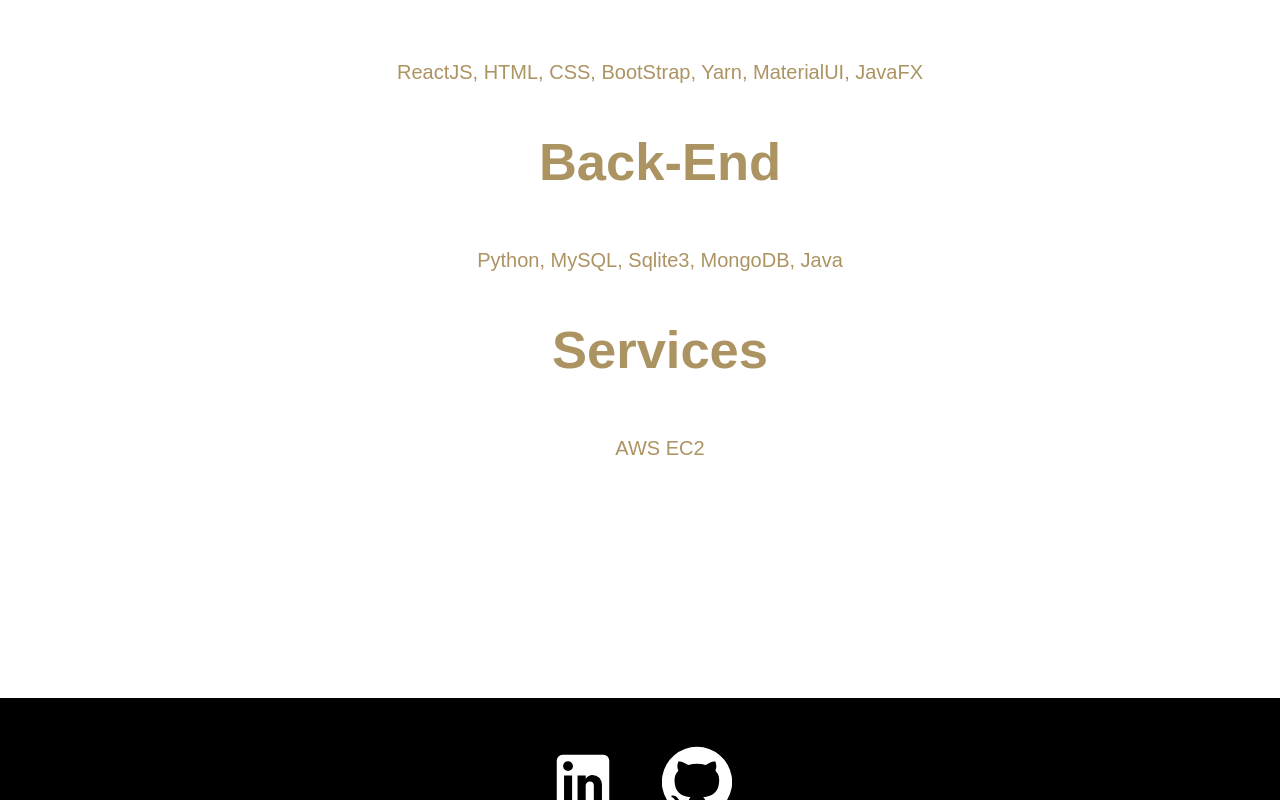
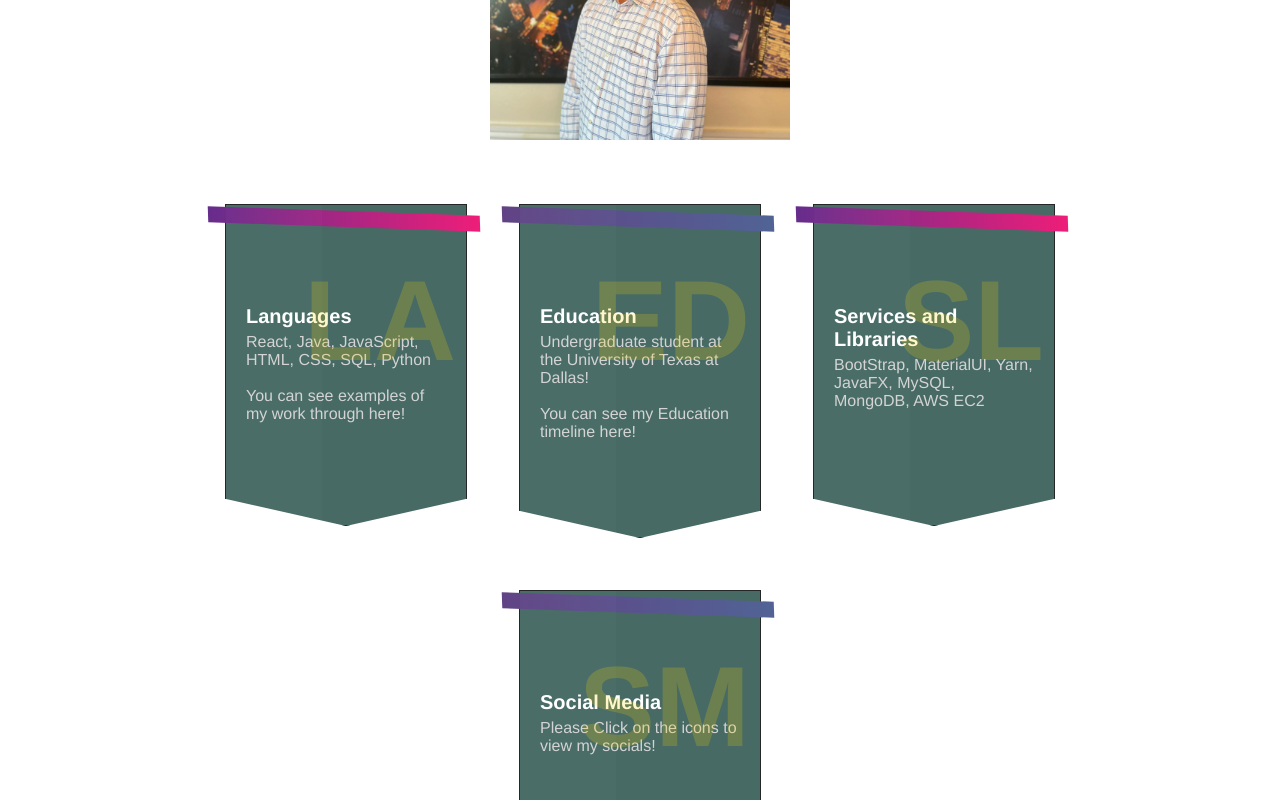
Before and after one commit to ShawnCustodio/profile, a React (Create React App) app: page / in a window 1280 px wide. Shown: the part 1000-1800 px from the top of the page. Built offline with nearby package versions, Linux system fonts and the light colour scheme.

Commit message:
additions

```diff
--- a/src/App.js
+++ b/src/App.js
@@ -1,5 +1,5 @@
 import './App.css';
-import {BrowserRouter as Router, Routes, Route} from 'react-router-dom';
+import {BrowserRouter as Router, Routes, Route, useLocation} from 'react-router-dom';
 import Home from './pages/Home';
 import Projects from './pages/Projects';
 import Experience from './pages/Experience';
@@ -9,14 +9,27 @@ import ProjectDisplay from './pages/ProjectDisplay';
 import Contact from './pages/Contact';
 import Mentorship from './pages/Mentorship';
 import MentorshipDisplay from './pages/MentorshipDisplay';
+import { useEffect } from 'react';
 
 
+function ScrollToTop() {
+  const { pathname } = useLocation();
+
+  useEffect(() => {
+    window.scrollTo(0, 0);
+  }, [pathname]);
+
+  return null;
+}
+
 function App() {
+
+
   return (
     <div className="App">
       <Router>
       <Navbar />
-
+      <ScrollToTop />
         <Routes>
 
           <Route path ="/" element={<Home/>}/>
--- a/src/components/Navbar.js
+++ b/src/components/Navbar.js
@@ -1,5 +1,5 @@
 import React, {useEffect, useState } from 'react';
-import {Link, useLocation} from 'react-router-dom';
+import {Link, Navigate, useLocation, useNavigate} from 'react-router-dom';
 import "../styles/NavBar.css";
 import ReorderIcon from '@material-ui/icons/Reorder';
 export default function NavBar () {
@@ -20,10 +20,16 @@ export default function NavBar () {
         </div>
         <div className="links">
             <Link to="/"> Home </Link>
+            {location.pathname === '/' ? (
+                <a href="#aboutMe"> About </a>
+            ) : (
+                <Link to="/"> About </Link>
+             )}
             <Link to="/projects"> Projects </Link>
             <Link to="/experience"> Experience</Link>
             <Link to="/mentorship"> Mentorship</Link>
-        </div>
+
+          </div>
     </div>
   )
 }
--- a/src/pages/Home.js
+++ b/src/pages/Home.js
@@ -4,6 +4,7 @@ import LinkedInIcon from '@material-ui/icons/LinkedIn';
 import GitHub from '@material-ui/icons/GitHub';
 import "../styles/Home.css"
 import { Link } from 'react-router-dom';
+import Me from '../assets/pictue.jpg';
 
 export default function Home() {
   const githubURL = "https://github.com/ShawnCustodio";
@@ -13,13 +14,24 @@ export default function Home() {
     textDecoration: 'none', // Remove the underline
   };
 
+  const scrollToSocial = () => {
+    const socialSection = document.getElementById('social');
+    if (socialSection) {
+      const targetScrollPosition = socialSection.offsetTop - 100;
+      window.scrollTo({ top: targetScrollPosition, behavior: 'smooth' });
+    }
+  };
+
   return (
+
     <div className="home">
+      <div id="social"></div>
       <div className="about">
         <h2> Shawn Custodio</h2>
         <div className="prompt">
-          <p> I am a computer science student at the University of Texas at Dallas. I have a passion for Data Analytics and Full Stack Development.</p>
-         <a href={linkedinURL} target="_blank" rel="noopener noreferrer" style={iconStyle}> <LinkedInIcon /> </a>
+          <p>| Student | Programmer | Mentor | </p>
+          <div id="social"></div>
+          <a href={linkedinURL} target="_blank" rel="noopener noreferrer" style={iconStyle}> <LinkedInIcon /> </a>
           <a href={githubURL} target="_blank" rel="noopener noreferrer" style={iconStyle}><GitHub /> </a>
           <Link to="/contact">
           <EmailIcon />
@@ -27,32 +39,55 @@ export default function Home() {
         </div>
 
       </div>
-      <div className="skills">
-      <h1> Skills </h1>
-      <ol className="list">
-        <li className="item">
-          <h2> Front-End</h2>
-          <span>
-            ReactJS, HTML, CSS, BootStrap,
-            Yarn, MaterialUI, JavaFX
-             </span>
-        </li>
-        <li className="item">
-          <h2> Back-End</h2>
-          <span>
-             Python, MySQL,
-             Sqlite3, MongoDB,
-             Java
-             </span>
-        </li>
-        <li className="item">
-          <h2> Services </h2>
-          <span>
-            AWS EC2
-            </span>
-        </li>
-      </ol>
+      <div id="aboutMe">
+      <img src={Me} height="300px" style={{marginTop: '40px'}}/>
+      <ul class="tilesWrap">
+	<li>
+		<h2>LA</h2>
+		<h3>Languages</h3>
+		<p>
+			React, Java, JavaScript, HTML, CSS, SQL, Python
+      <br/>
+      <br/>
+      You can see examples of my work through here!
+		</p>
+		<Link to="/projects"><button>Projects</button></Link>
+	</li>
+	<li>
+		<h2>ED</h2>
+		<h3>Education</h3>
+		<p>
+			Undergraduate student at the University of Texas at Dallas!
+      <br />
+      <br />
+      You can see my Education timeline here!
+		</p>
+		<Link to="/experience"><button>Education</button> </Link>
+	</li>
+	<li>
+		<h2>SL</h2>
+		<h3>Services and Libraries</h3>
+		<p>
+
+      BootStrap, MaterialUI, Yarn, JavaFX, MySQL, MongoDB, AWS EC2
+      <br />
+      <br />
+
+		</p>
+	</li>
+	<li>
+		<h2>SM</h2>
+		<h3>Social Media</h3>
+		<p>
+			Please Click on the icons to view my socials!
+		</p>
+    <button onClick={scrollToSocial}> Click Me!</button>
+	</li>
+</ul>
       </div>
+
+
+
     </div>
   )
 }
--- a/src/styles/Home.css
+++ b/src/styles/Home.css
@@ -4,6 +4,15 @@
     font-family: "Arial", sans-serif;
     color: #AC9362;
   }
+
+  html{
+    scroll-behavior: smooth;
+  }
+
+  a {
+  text-decoration: none; /* Remove underline */
+  outline: none; /* Remove focus outline */
+}
 
   .about {
     width: 100%;
@@ -79,3 +88,142 @@
       font-size: 30px;
     }
   }
+
+
+
+  /* For List Changes */
+/*
+  body {
+    background: linear-gradient(to right, #AC9362, #ADD8E6);
+  }*/
+
+  .tilesWrap {
+    padding: 0;
+    margin: 50px auto;
+    list-style: none;
+    text-align: center;
+  }
+  .tilesWrap li {
+    display: inline-block;
+    width: 20%;
+    min-width: 200px;
+    max-width: 230px;
+    padding: 80px 20px 40px;
+    position: relative;
+    vertical-align: top;
+    margin: 10px;
+    font-family: 'helvetica', san-serif;
+    min-height: 25vh;
+    background: #476a64;
+    border: 1px solid #252727;
+    text-align: left;
+  }
+  .tilesWrap li h2 {
+    font-size: 114px;
+    margin: 0;
+    position: absolute;
+    opacity: 0.2;
+    top: 50px;
+    right: 10px;
+    transition: all 0.3s ease-in-out;
+    color: #FFD700;
+  }
+  .tilesWrap li h3 {
+    font-size: 20px;
+    color: white;
+    margin-bottom: 5px;
+  }
+  .tilesWrap li p {
+    font-size: 16px;
+    line-height: 18px;
+    color: #D3D3D3;
+    margin-top: 5px;
+  }
+  .tilesWrap li button {
+    background: transparent;
+    border: 1px solid #b7b7b7;
+    padding: 10px 20px;
+    color: #b7b7b7;
+    border-radius: 3px;
+    position: relative;
+    transition: all 0.3s ease-in-out;
+    transform: translateY(-40px);
+    opacity: 0;
+    cursor: pointer;
+    overflow: hidden;
+  }
+  .tilesWrap li button:before {
+    content: '';
+    position: absolute;
+    height: 100%;
+    width: 120%;
+    background: #b7b7b7;
+    top: 0;
+    opacity: 0;
+    left: -140px;
+    border-radius: 0 20px 20px 0;
+    z-index: -1;
+    transition: all 0.3s ease-in-out;
+
+  }
+  .tilesWrap li:hover button {
+    transform: translateY(5px);
+    opacity: 1;
+  }
+  .tilesWrap li button:hover {
+    color: #262a2b;
+  }
+  .tilesWrap li button:hover:before {
+    left: 0;
+    opacity: 1;
+  }
+  .tilesWrap li:hover h2 {
+    top: 0px;
+    opacity: 0.6;
+  }
+
+  .tilesWrap li:before {
+    content: '';
+    position: absolute;
+    top: -2px;
+    left: -2px;
+    right: -2px;
+    bottom: -2px;
+    z-index: -1;
+    background: #fff;
+    transform: skew(2deg, 2deg);
+  }
+  .tilesWrap li:after {
+    content: '';
+    position: absolute;
+    width: 40%;
+    height: 100%;
+    left: 0;
+    top: 0;
+    background: rgba(255, 255, 255, 0.02);
+  }
+
+
+/* This is the dash // Subject to change color */
+
+
+  .tilesWrap li:nth-child(1):before {
+    background: #C9FFBF;
+  background: -webkit-linear-gradient(to right, #662D8C , #ED1E79);
+  background: linear-gradient(to right, #662D8C , #ED1E79);
+  }
+  .tilesWrap li:nth-child(2):before {
+    background: #f2709c;
+  background: -webkit-linear-gradient(to right, #614385   , #516395);
+  background: linear-gradient(to right, #614385  , #516395);
+  }
+  .tilesWrap li:nth-child(3):before {
+    background: #c21500;
+  background: -webkit-linear-gradient(to right, #662D8C, #ED1E79);
+  background: linear-gradient(to right, #662D8C, #ED1E79);
+  }
+  .tilesWrap li:nth-child(4):before {
+    background: #FC354C;
+  background: -webkit-linear-gradient(to right, #614385 , #516395);
+  background: linear-gradient(to right, #614385 , #516395);
+  }
```
Also changed, not shown: src/assets/pictue.jpg (added).
